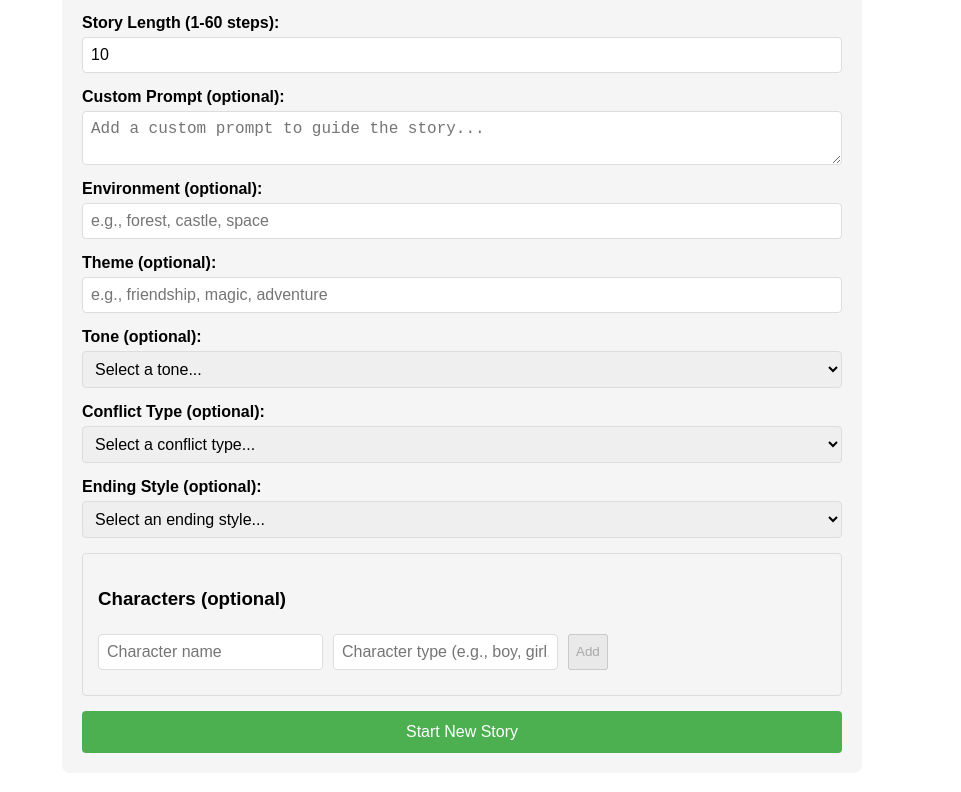
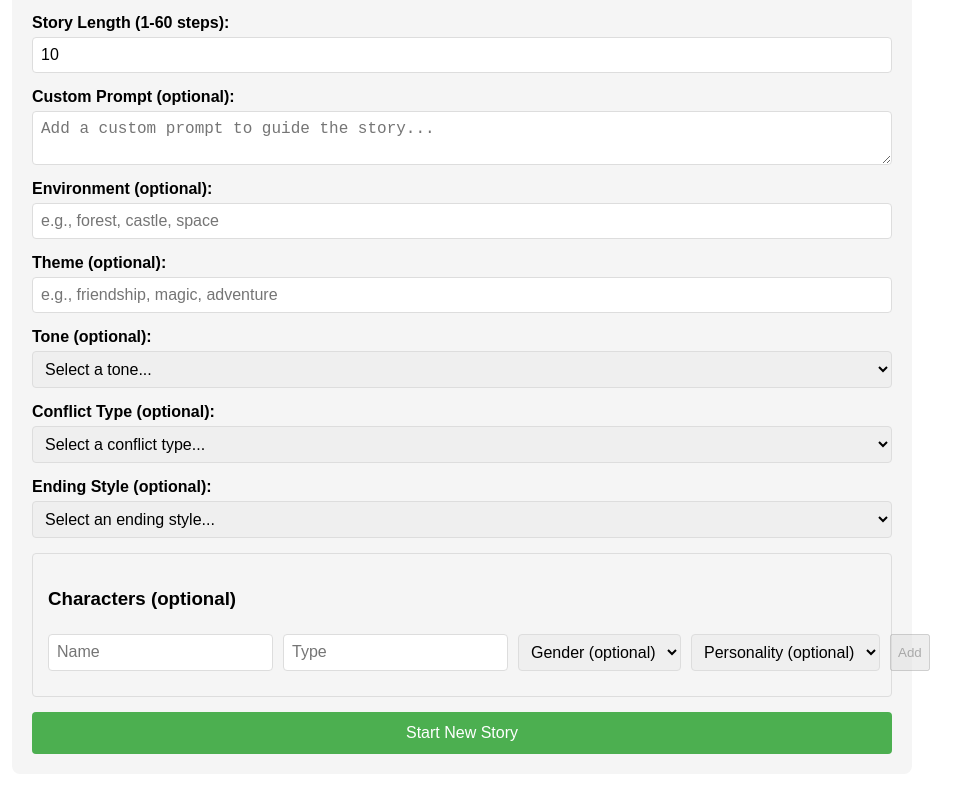
Before and after one commit to run-o/talehopper, a React (Create React App) app in the folder frontend/: page / in a window 1280 px wide. Shown: the part 366-1158 px from the top of the page, without its empty margins (178-1139 px from the left). Built offline with nearby package versions, Linux system fonts and the light colour scheme.

Commit message:
Add gender and personality to Character parameters

```diff
--- a/frontend/src/App.css
+++ b/frontend/src/App.css
@@ -1,5 +1,5 @@
 .App {
-  max-width: 800px;
+  max-width: 900px;
   margin: 0 auto;
   padding: 20px;
   font-family: 'Arial', sans-serif;
--- a/frontend/src/components/StoryForm.tsx
+++ b/frontend/src/components/StoryForm.tsx
@@ -21,12 +21,16 @@ const StoryForm: React.FC<StoryFormProps> = ({ onSubmit, isLoading }) => {
   const [characters, setCharacters] = useState<Character[]>([]);
   const [characterName, setCharacterName] = useState<string>("");
   const [characterType, setCharacterType] = useState<string>("");
+  const [characterGender, setCharacterGender] = useState<Character["gender"]>(undefined);
+  const [characterPersonality, setCharacterPersonality] = useState<Character["personality"]>(undefined);
 
   const addCharacter = () => {
-    if (characterName && characterType) {
-      setCharacters([...characters, { name: characterName, type: characterType }]);
+    if (characterName && characterType && characterGender && characterPersonality) {
+      setCharacters([...characters, { name: characterName, type: characterType, gender: characterGender, personality: characterPersonality }]);
       setCharacterName("");
       setCharacterType("");
+      setCharacterGender(undefined);
+      setCharacterPersonality(undefined);
     }
   };
 
@@ -185,14 +189,41 @@ const StoryForm: React.FC<StoryFormProps> = ({ onSubmit, isLoading }) => {
               type="text"
               value={characterName}
               onChange={(e) => setCharacterName(e.target.value)}
-              placeholder="Character name"
+              placeholder="Name"
             />
             <input
               type="text"
               value={characterType}
               onChange={(e) => setCharacterType(e.target.value)}
-              placeholder="Character type (e.g., boy, girl, animal)"
+              placeholder="Type"
             />
+            <select
+              value={characterGender || ""}
+              onChange={(e) => setCharacterGender(e.target.value as Character["gender"])}
+            >
+              <option value="">Gender (optional)</option>
+              <option value="Boy">Boy</option>
+              <option value="Girl">Girl</option>
+              <option value="Neutral">Neutral</option>
+            </select>
+            <select
+              value={characterPersonality || ""}
+              onChange={(e) => setCharacterPersonality(e.target.value as Character["personality"])}
+            >
+              <option value="">Personality (optional)</option>
+              <option value="Good">Good</option>
+              <option value="Bad">Bad</option>
+              <option value="Neutral">Neutral</option>
+              <option value="Kind">Kind</option>
+              <option value="Brave">Brave</option>
+              <option value="Helpful">Helpful</option>
+              <option value="Mean">Mean</option>
+              <option value="Selfish">Selfish</option>
+              <option value="Mischievous">Mischievous</option>
+              <option value="Cruel">Cruel</option>
+              <option value="Evil">Evil</option>
+              <option value="Heroic">Heroic</option>
+            </select>
             <button
               type="button"
               onClick={addCharacter}
@@ -206,7 +237,7 @@ const StoryForm: React.FC<StoryFormProps> = ({ onSubmit, isLoading }) => {
             <ul className="character-list">
               {characters.map((character, index) => (
                 <li key={index}>
-                  {character.name} ({character.type})
+                  {character.name} ({character.type}, {character.gender}, {character.personality})
                   <button type="button" onClick={() => removeCharacter(index)}>Remove</button>
                 </li>
               ))}
--- a/frontend/src/types/story.ts
+++ b/frontend/src/types/story.ts
@@ -1,6 +1,8 @@
 export interface Character {
   name: string;
   type: string;
+  gender?: string;
+  personality?: string;
 }
 
 export interface StoryPrompt {
```
Also changed, not shown: 1 other file (tests, documents, lock files or other folders).
